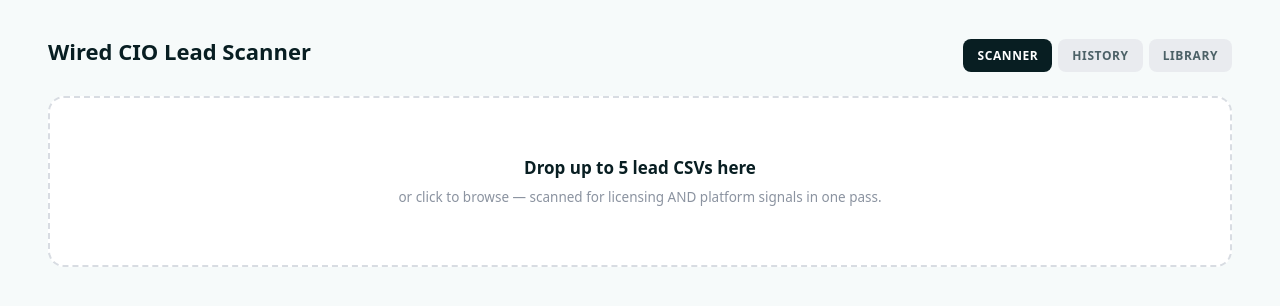
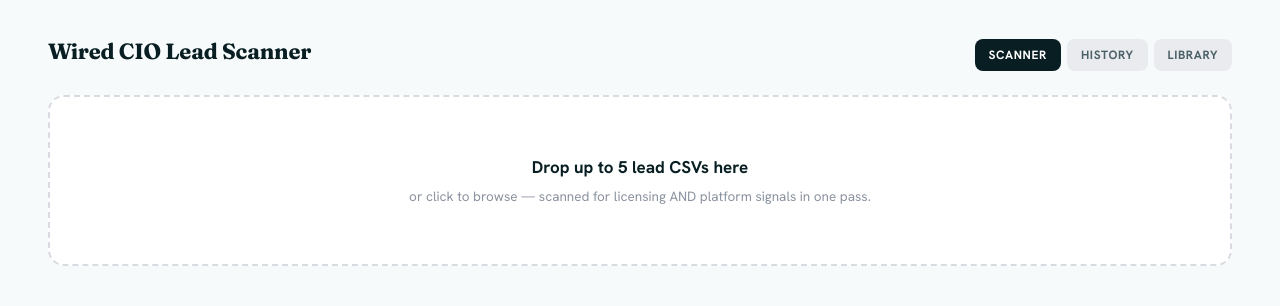
Before and after one commit to jackwired44/Library, a React (Vite) app in the folder app/: page / in a window 1280 px wide. Shown: the top 306 px of the page. Built offline with nearby package versions, Linux system fonts and the light colour scheme.

Commit message:
app/: brand fonts (Fraunces/Hanken Grotesk) + design tokens, light-only by deliberate choice

```diff
--- a/app/index.html
+++ b/app/index.html
@@ -4,6 +4,12 @@
     <meta charset="UTF-8" />
     <meta name="viewport" content="width=device-width, initial-scale=1.0" />
     <title>Wired CIO Lead Scanner</title>
+    <link rel="preconnect" href="https://fonts.googleapis.com" />
+    <link rel="preconnect" href="https://fonts.gstatic.com" crossorigin />
+    <link
+      href="https://fonts.googleapis.com/css2?family=Fraunces:opsz,wght@9..144,500;9..144,600;9..144,700&family=Hanken+Grotesk:wght@400;500;600;700&family=IBM+Plex+Mono:wght@500;600&display=swap"
+      rel="stylesheet"
+    />
   </head>
   <body>
     <div id="app"></div>
--- a/app/src/styles.css
+++ b/app/src/styles.css
@@ -1,5 +1,14 @@
+/* Light-only, deliberately: matches the legacy app and the wiredcio.com
+   brand this was designed against (see legacy/README.md "Rebrand pass") —
+   there's no dark variant of that brand to honor, so this doesn't invent one. */
 :root {
   color-scheme: light;
+  --ink: #081e22;
+  --muted: #4c6167;
+  --bg: #f6fafa;
+  --surface: #ffffff;
+  --border: #e4e7ec;
+  --accent: #2cc295;
 }
 
 * {
@@ -9,15 +18,22 @@
 body {
   margin: 0;
   font-family: "Hanken Grotesk", system-ui, -apple-system, "Segoe UI", sans-serif;
-  background: #f6fafa;
-  color: #081e22;
+  background: var(--bg);
+  color: var(--ink);
   line-height: 1.45;
+}
+
+h1, h2, h3 {
+  font-family: "Fraunces", Georgia, "Times New Roman", serif;
+  letter-spacing: -0.01em;
+  text-wrap: balance;
 }
 
 table {
   border-collapse: collapse;
   width: 100%;
   font-size: 13px;
+  font-variant-numeric: tabular-nums;
 }
 
 input,
@@ -29,3 +45,12 @@ button {
 button {
   cursor: pointer;
 }
+
+:focus-visible {
+  outline: 2px solid #7fad91;
+  outline-offset: 1px;
+}
+
+@media (prefers-reduced-motion: reduce) {
+  * { transition: none !important; animation: none !important; }
+}
```
